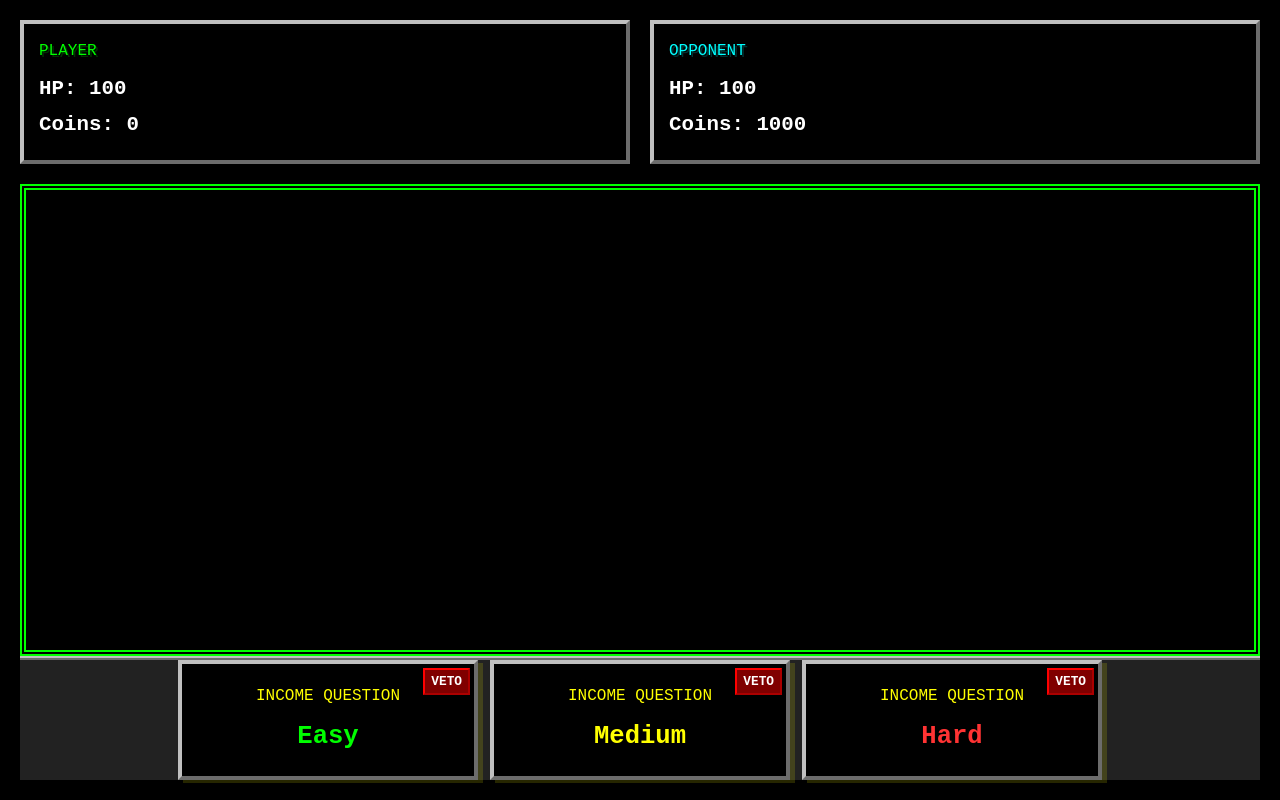
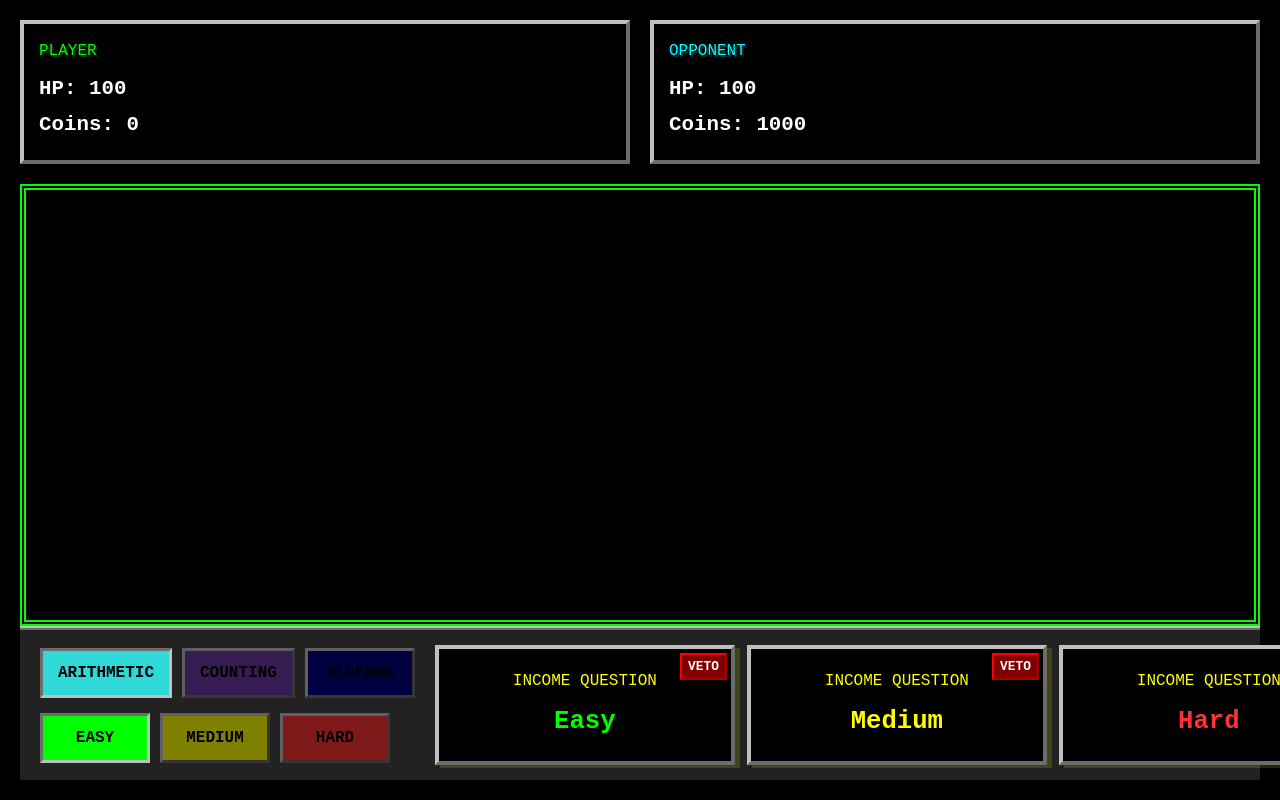
Before and after one commit to CalvinHoover/cool-math-game, a Next.js app: page /duel in a window 1280 px wide. Both pictures are taken after a click on the button "BEGIN GAME". Built offline with nearby package versions, Linux system fonts and the light colour scheme.

Commit message:
FEAT: Add attack selector buttons which determine the topic and difficulty of new attacks.

```diff
--- a/src/features/duel/components/DuelBoard.tsx
+++ b/src/features/duel/components/DuelBoard.tsx
@@ -2,17 +2,20 @@
 
 'use client';
 
+import { useState } from 'react';
 import { useDuelGame } from '../useDuelGame';
 import './Duels.css';
 import './QuestionOverlay.css';
-import './IncomeQuestion.css';
+import './Toolbar.css';
 import DuelAttack from "./DuelAttack"
-import { ActiveAttack } from '../types';
 import QuestionWindow from './QuestionWindow';
 import IncomeQuestion from './IncomeQuestion';
-import { generateQuestion } from '../gameEngine';
+import { generateQuestion, getDifficultyColor, getDifficultyLabel, getTopicColor } from '../gameEngine';
+import { allDifficulties, allTopics } from '../constants';
 
 export default function DuelBoard() {
+  const [selectedTopic, setSelectedTopic] = useState<string>(allTopics[0]);
+  const [selectedDifficulty, setSelectedDifficulty] = useState<number>(allDifficulties[0]);
   const { gameState, spawnAttack, setActiveQuestion, resolveQuestionResponse, resolveAttackHit } = useDuelGame();
 
   return (
@@ -43,7 +46,7 @@ export default function DuelBoard() {
 
         spawnAttack({
           id: Date.now(),
-          question: generateQuestion(), // TODO replace with actual question generation logic
+          question: generateQuestion(selectedDifficulty, selectedTopic),
           positionY: relativeY,
           owner: 'player'
         });
@@ -62,7 +65,7 @@ export default function DuelBoard() {
 
         spawnAttack({
           id: Date.now(),
-          question: generateQuestion(),
+          question: generateQuestion(selectedDifficulty, selectedTopic),
           positionY: relativeY,
           owner: 'opponent'
         });
@@ -70,7 +73,7 @@ export default function DuelBoard() {
     >
 
       <div className="attack-container">
-        {gameState.incomingAttacks.map((attack : ActiveAttack) => (
+        {gameState.incomingAttacks.map((attack) => (
           <DuelAttack
             key={attack.id}
             attackData={attack}
@@ -93,8 +96,41 @@ export default function DuelBoard() {
       />
     }
 
-  {/* Income question area */}
-    <div className="income-question-space">
+{/* Toolbar area */}
+  <div className="toolbar">
+    <div className="toolbar-buttons">
+
+      <div className="attack-selectors-container">
+        {/* Buttons for selecting topic of attacks */}
+        <div className="attack-selector-array">
+          {allTopics.map((topic) => (
+            <button
+              key={topic}
+              className={`attack-selector-button ${topic === selectedTopic ? 'selected' : ''}`}
+              style={{ backgroundColor: getTopicColor(topic) }}
+              onClick={() => setSelectedTopic(topic)}
+            >
+              {topic}
+            </button>
+          ))}
+        </div>
+
+        {/* Buttons for selecting difficulty of attacks */}
+        <div className="attack-selector-array">
+          {allDifficulties.map((difficulty) => (
+            <button
+              key={difficulty}
+              className={`attack-selector-button ${difficulty === selectedDifficulty ? 'selected' : ''}`}
+              style={{ backgroundColor: getDifficultyColor(difficulty) }}
+              onClick={() => setSelectedDifficulty(difficulty)}
+            >
+              {getDifficultyLabel(difficulty)}
+            </button>
+          ))}
+        </div>
+      </div>
+
+      {/* Right side: Income Questions */}
       <div className="income-question-array">
         {Array.from({ length: 3 }).map((_, i) => (
           <IncomeQuestion
@@ -111,7 +147,9 @@ export default function DuelBoard() {
           />
         ))}
       </div>
+
     </div>
+  </div>
 
   </div>
 
--- a/src/features/duel/components/IncomeQuestion.css
+++ /dev/null
@@ -1,80 +0,0 @@
-/* ==========================================================================
-   INCOME QUESTION BAR
-   ========================================================================== */
-
-/* The full-width bar at the bottom */
-.income-question-space {
-  width: 100%;
-  background-color: #222222;
-  border-top: 4px ridge #C0C0C0;
-  padding: 0px 20px 0px 20px;
-  margin-top: auto;
-}
-
-/* The container that aligns the three buttons */
-.income-question-array {
-  display: flex;
-  justify-content: center;
-  align-items: stretch;
-  gap: 12px;
-  height: 120px;
-}
-
-/* The individual rectangular cards */
-.income-question {
-  position: relative;
-  background-color: #000000;
-  border: 4px outset #C0C0C0;
-  width: 300px;
-  height: auto;
-
-  display: flex;
-  flex-direction: column;
-  align-items: center;
-  justify-content: center;
-
-  box-shadow: 5px 3px 0px rgba(255, 255, 0, 0.15);
-}
-
-/* The Veto Button in the top right */
-.veto-button {
-  position: absolute;
-  top: 4px;
-  right: 4px;
-  background-color: #800000; /* Dark red */
-  color: #FFFFFF;
-  border: 2px outset #FF0000;
-  font-family: 'Courier New', Courier, monospace;
-  font-weight: bold;
-  font-size: 0.8rem;
-  padding: 2px 6px;
-  cursor: pointer;
-}
-
-/* The physical "push" effect for the veto button */
-.veto-button:active {
-  border-style: inset;
-  background-color: #FF0000;
-}
-
-/* Typography for the math problem */
-.income-content {
-  text-align: center;
-}
-
-.income-content h3 {
-  color: #FFFF00; /* Gold header */
-  margin: 0 0 10px 0;
-  font-size: 1rem;
-  text-transform: uppercase;
-}
-
-.income-content p {
-  color: #00FF00; /* Lime green math */
-  margin: 0;
-  font-size: 1.6rem;
-  font-weight: bold;
-  font-family: 'Courier New', Courier, monospace;
-}
-
-.income-question.vetoed { opacity: 0.5; cursor: not-allowed; }
--- a/src/features/duel/components/IncomeQuestion.tsx
+++ b/src/features/duel/components/IncomeQuestion.tsx
@@ -1,7 +1,7 @@
 'use client';
 
 import { useIncomeQuestion } from "../useIncomeQuestion";
-import './IncomeQuestion.css';
+import './Toolbar.css';
 import { Question } from '../types';
 import { getDifficultyLabel, getDifficultyColor } from "../gameEngine";
 
--- /dev/null
+++ b/src/features/duel/components/Toolbar.css
@@ -0,0 +1,142 @@
+/* ==========================================================================
+   TOOLBAR
+   ========================================================================== */
+
+/* The full-width bar at the bottom */
+.toolbar {
+  width: 100%;
+  background-color: #222222;
+  border-top: 4px ridge #C0C0C0;
+  padding: 0px 20px 0px 20px;
+  margin-top: auto;
+}
+
+/* The main flexbox that separates the left controls from the right income area */
+.toolbar-buttons {
+  display: flex;
+  flex-direction: row;
+  justify-content: space-between; /* Pushes selectors left, income right */
+  align-items: center; /* Vertically centers everything in the bar */
+  width: 100%;
+  height: 100%;
+  gap: 20px;
+  padding: 15px 0;
+}
+
+/* ==========================================================================
+   ATTACK SELECTORS
+   ========================================================================== */
+
+/* Stacks the topic row and difficulty row vertically */
+.attack-selectors-container {
+  display: flex;
+  flex-direction: column;
+  gap: 15px;
+  flex-shrink: 0; /* Prevents the buttons from squishing */
+}
+
+/* Aligns a single row of three buttons */
+.attack-selector-array {
+  display: flex;
+  flex-direction: row;
+  gap: 10px;
+}
+
+/* The individual button styling */
+.attack-selector-button {
+  background-color: #FFFFFF;
+  color: #000000;
+  border: 3px outset #C0C0C0; /* Classic Win98 3D pop */
+  padding: 10px 15px;
+  font-family: 'Courier New', Courier, monospace;
+  font-size: 1rem;
+  font-weight: bold;
+  text-transform: uppercase;
+  cursor: pointer;
+  min-width: 110px;
+  transition: all 0.1s ease;
+  filter: brightness(0.5); /* Default to dimmed until selected */
+}
+
+/* When the player clicks down on a button */
+.attack-selector-button:active {
+  border-style: inset;
+}
+
+/* The style for the currently 'active' choice */
+.attack-selector-button.selected {
+  border-style: inset;       /* Keeps it looking "pushed in" */
+  filter: brightness(1.0);
+}
+
+/* ==========================================================================
+   INCOME QUESTIONS
+   ========================================================================== */
+
+/* The container that aligns the three buttons */
+.income-question-array {
+  display: flex;
+  justify-content: center;
+  align-items: stretch;
+  gap: 12px;
+  height: 120px;
+}
+
+/* The individual rectangular cards */
+.income-question {
+  position: relative;
+  background-color: #000000;
+  border: 4px outset #C0C0C0;
+  width: 300px;
+  height: auto;
+
+  display: flex;
+  flex-direction: column;
+  align-items: center;
+  justify-content: center;
+
+  box-shadow: 5px 3px 0px rgba(255, 255, 0, 0.15);
+}
+
+/* The Veto Button in the top right */
+.veto-button {
+  position: absolute;
+  top: 4px;
+  right: 4px;
+  background-color: #800000; /* Dark red */
+  color: #FFFFFF;
+  border: 2px outset #FF0000;
+  font-family: 'Courier New', Courier, monospace;
+  font-weight: bold;
+  font-size: 0.8rem;
+  padding: 2px 6px;
+  cursor: pointer;
+}
+
+/* The physical "push" effect for the veto button */
+.veto-button:active {
+  border-style: inset;
+  background-color: #FF0000;
+}
+
+/* Typography for the math problem */
+.income-content {
+  text-align: center;
+}
+
+.income-content h3 {
+  color: #FFFF00; /* Gold header */
+  margin: 0 0 10px 0;
+  font-size: 1rem;
+  text-transform: uppercase;
+}
+
+.income-content p {
+  color: #00FF00; /* Lime green math */
+  margin: 0;
+  font-size: 1.6rem;
+  font-weight: bold;
+  font-family: 'Courier New', Courier, monospace;
+}
+
+.income-question.vetoed { opacity: 0.5; cursor: not-allowed; }
--- a/src/features/duel/testData.tsx
+++ b/src/features/duel/constants.tsx
@@ -1,4 +1,7 @@
 import { Question } from './types';
+
+export const allTopics = ['arithmetic', 'counting', 'algebra'];
+export const allDifficulties = [0, 1, 2];
 
 // Placeholder questions. Eventually we will call from the database.
 
--- a/src/features/duel/gameEngine.tsx
+++ b/src/features/duel/gameEngine.tsx
@@ -1,6 +1,6 @@
-// Functions implementing game logic for Duels
+// Helper functions for duels
 
-import { allSampleQuestions } from './testData';
+import { allSampleQuestions } from './constants';
 import { Question } from './types';
 
 // Checks if the player's answer matches the correct answer for the given question, returning true or false
@@ -54,3 +54,16 @@ export const getDifficultyColor = (difficulty: number): string => {
       return '#FFFFFF'; // White
   }
 };
+
+export const getTopicColor = (topic: string): string => {
+  switch (topic) {
+    case 'arithmetic':
+      return '#2ED9D7'; // Cyan
+    case 'algebra':
+      return '#000080'; // Dark blue
+    case 'counting':
+      return '#6937A6'; // Purple
+    default:
+      return '#FFFFFF'; // White
+  }
+}
```
